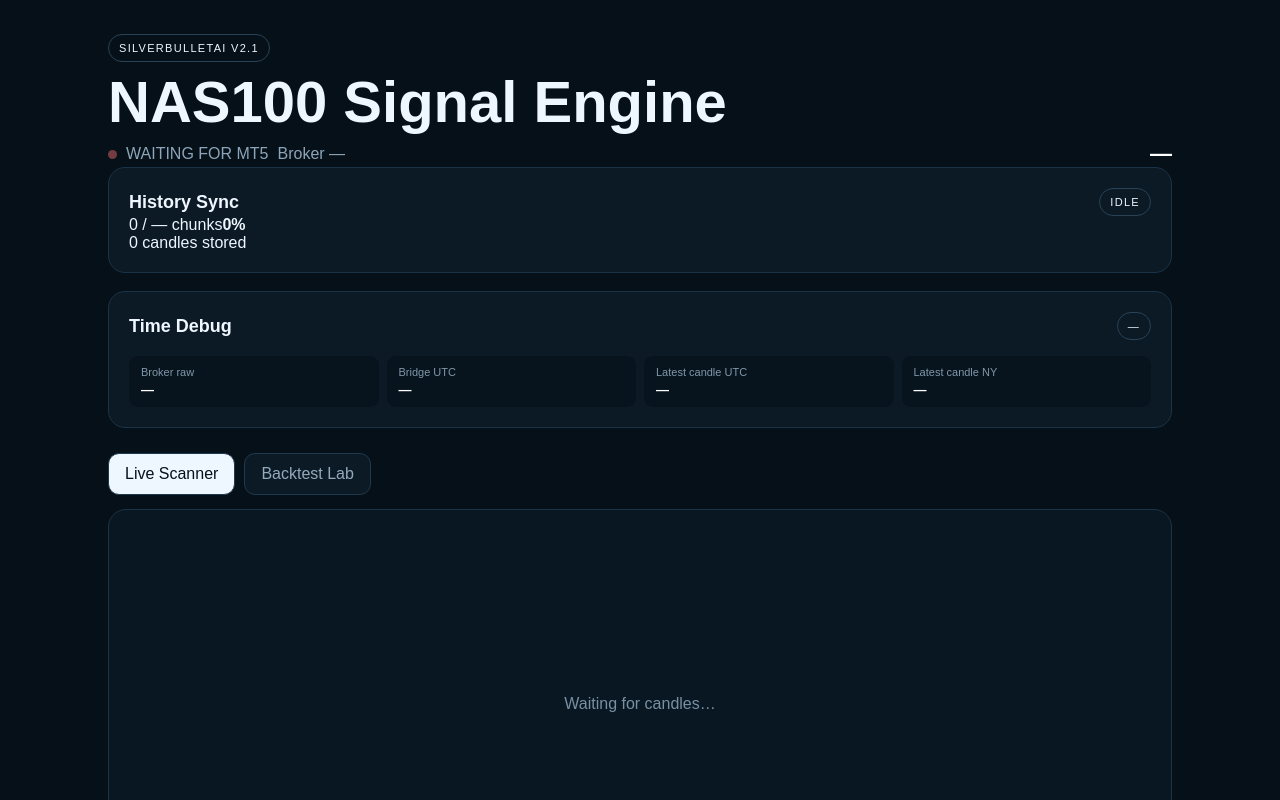
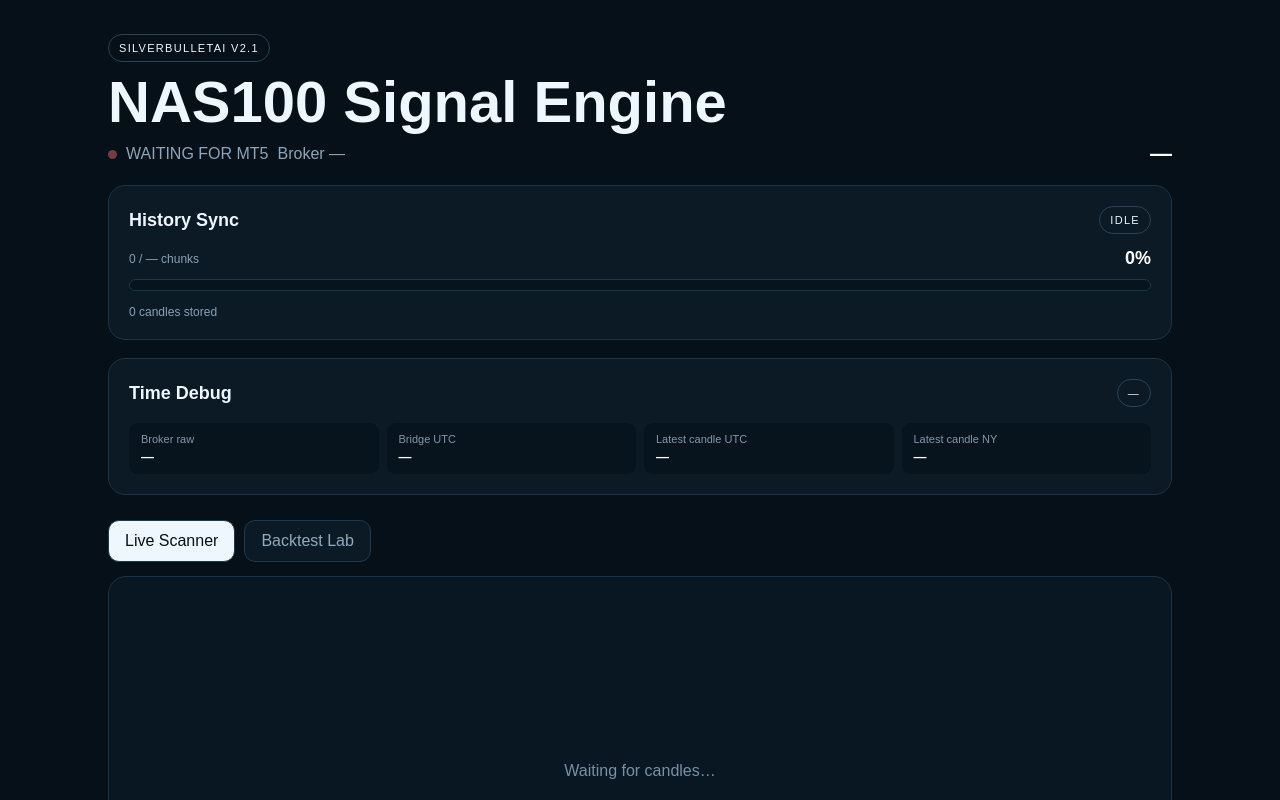
Before and after one commit to hotspotstudiios-ux/Assistant, a Next.js app: page / in a window 1280 px wide. Shown: the top 800 px of the page. Built offline with nearby package versions, Linux system fonts and the light colour scheme; no server answers.

Commit message:
Style history sync progress bar

```diff
--- a/app/globals.css
+++ b/app/globals.css
@@ -17,3 +17,9 @@
 .batchTable button small{display:block;color:#60798c;margin-top:3px}
 .batchTable button strong{font-size:11px}
 @media(max-width:600px){.stats{grid-template-columns:repeat(2,1fr)}.batchTable{max-height:300px}}
+
+.syncCard{margin-top:18px}
+.syncMeta,.syncFoot{display:flex;justify-content:space-between;align-items:center;color:#8aa1b3;font-size:12px;margin-top:14px}
+.syncMeta b{color:#fff;font-size:18px}
+.progressTrack{height:12px;background:#07131d;border:1px solid #1d3648;border-radius:999px;overflow:hidden;margin-top:10px}
+.progressFill{height:100%;background:linear-gradient(90deg,#2f9b70,#55d69b);border-radius:999px;transition:width .25s ease}
```
